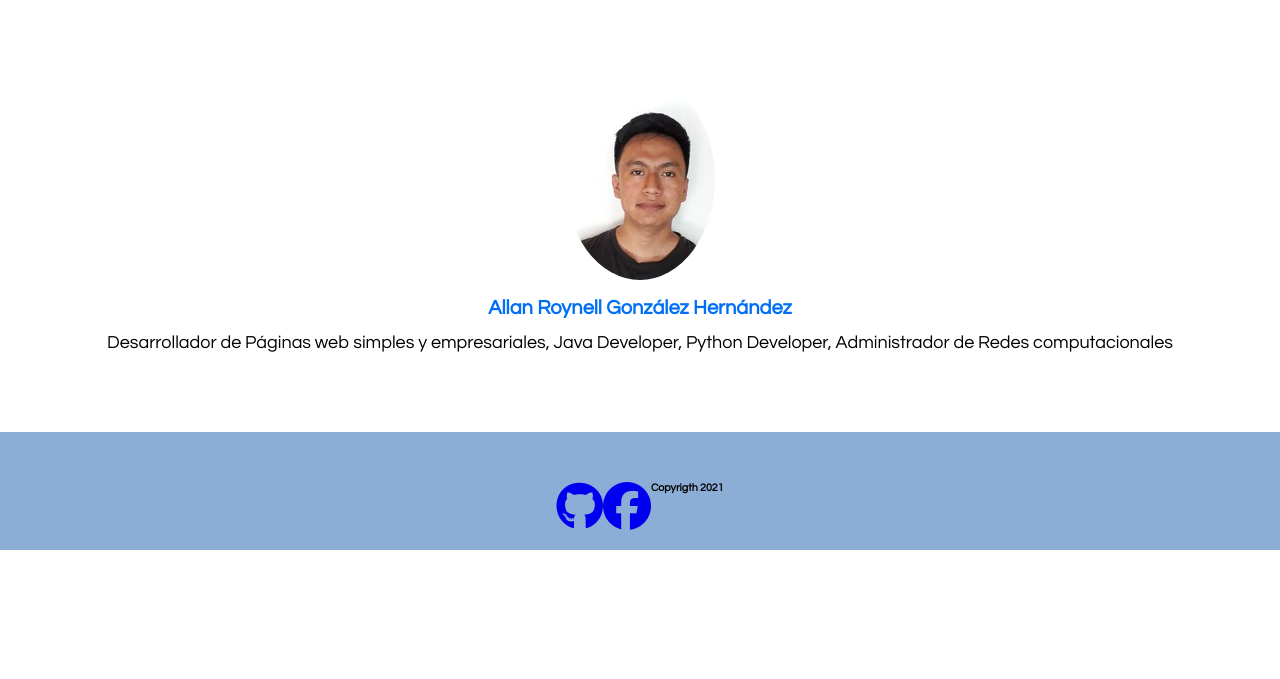
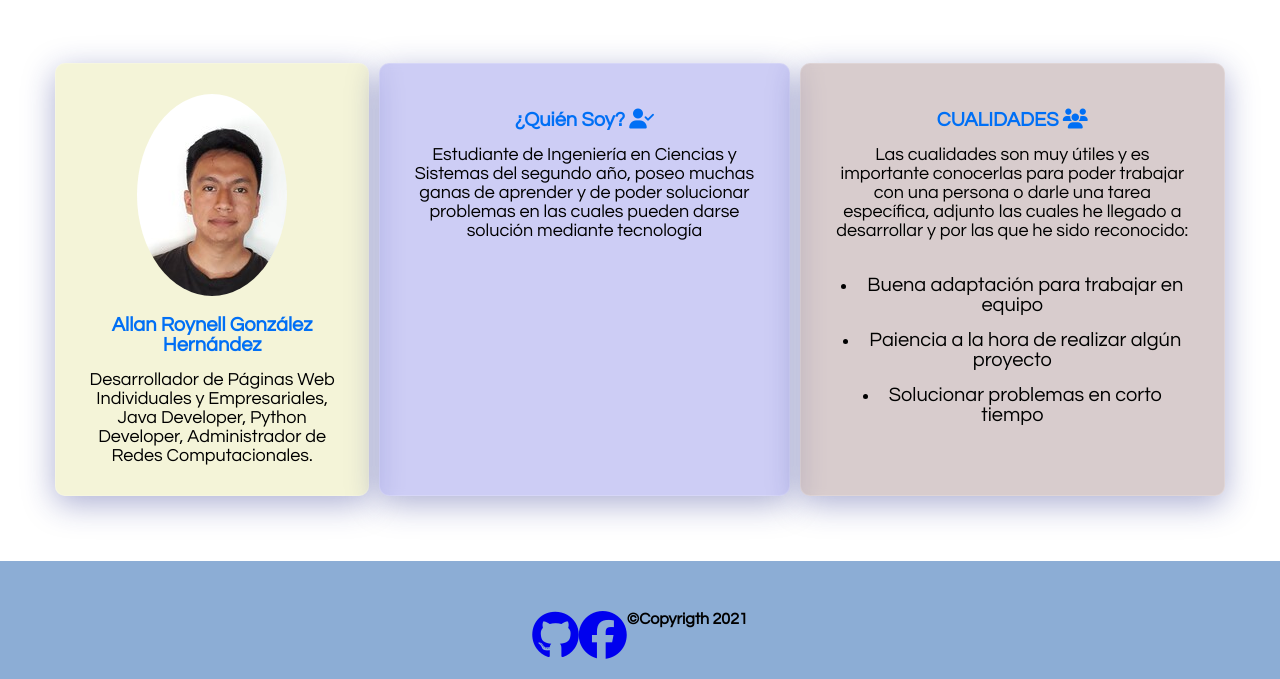
Before and after one commit to allgonzalez/IPC2_PRACTICA2, a plain HTML site: page index.html in a window 1280 px wide. Shown: the part 902-1581 px from the top of the page. Before the commit the page ends 1452 px from the top, so only its background shows below. Drawn offline with Linux system fonts and the light colour scheme.

Commit message:
Hola jeje

```diff
--- a/index.html
+++ b/index.html
@@ -17,7 +17,7 @@
        </label>
        <nav class="menu">
         <a href="#">Inicio</a>
-        <a href="#">Portafolio</a>
+        <a href="#persona">Portafolio</a>
         <a href="#">Contacto</a>
         <label for="check" class="esconder-menu">
             &#215
@@ -35,14 +35,27 @@
    </section>
 
    <section id="persona">
-    <div>
+    <div class="cont1">
         <img src="assets/foto.jpg" alt="">
         <h4>Allan Roynell González Hernández</h4>
-        <p>Desarrollador de Páginas web simples y empresariales,
-            Java Developer, Python Developer, Administrador de Redes computacionales
+        <p>Desarrollador de Páginas Web Individuales y Empresariales,
+            Java Developer, Python Developer, Administrador de Redes Computacionales.
         </p>
     </div>
+    <div class="cont2">
+        <h4>¿Quién Soy? <i class="fas fa-user-check"></i></h4>
+
+        <p>Estudiante de Ingeniería en Ciencias y Sistemas del segundo año, poseo muchas ganas de aprender y de poder solucionar problemas en las cuales pueden darse solución mediante tecnología</p>
+    </div>
+    <div class="cont3">
+        <h4>CUALIDADES <i class="fas fa-users"></i></h4>
+        <p>Las cualidades son muy útiles y es importante conocerlas para poder trabajar con una persona o darle una tarea específica, adjunto las cuales he llegado a desarrollar y por las que he sido reconocido: </p><br>
+        <li>Buena adaptación para trabajar en equipo</li>
+        <li>Paiencia a la hora de realizar algún proyecto</li>
+        <li>Solucionar problemas en corto tiempo</li>
+    </div>
    </section>
+
 
    <footer id="iconos">
         <div id="contenido-iconos">
@@ -59,7 +72,7 @@
                 </a>
 
             </div>
-            <div><h6>Copyrigth 2021</h6></div>
+            <div><h4>©Copyrigth 2021</h4></div>
         </div>
    </footer>
 </body>
--- a/style.css
+++ b/style.css
@@ -99,22 +99,74 @@ header{
     display: flex;
     justify-content: center;
     text-align: center;
+
 }
+
 #persona img{
 
     border-radius: 100%;
 }
+
 #persona div{
     padding: 30px 30px;
 }
+
+#persona div.cont1{
+    background: rgba( 199, 199, 62, 0.2 );
+    box-shadow: 0 8px 32px 0 rgba( 31, 38, 135, 0.37 );
+    backdrop-filter: blur( 5px );
+    -webkit-backdrop-filter: blur( 5px );
+    border-radius: 10px;
+    border: 1px solid rgba( 255, 255, 255, 0.18 );
+
+    margin-left: 5px;
+    margin-right: 5px;
+}
+#persona div.cont2{
+    background: rgba( 5, 5, 206, 0.2 );
+    box-shadow: 0 8px 32px 0 rgba( 31, 38, 135, 0.37 );
+    backdrop-filter: blur( 5px );
+    -webkit-backdrop-filter: blur( 5px );
+    border-radius: 10px;
+    border: 1px solid rgba( 255, 255, 255, 0.18 );
+
+    margin-left: 5px;
+    margin-right: 5px;
+}
+#persona div.cont3{
+    background: rgba( 60, 3, 9, 0.2 );
+    box-shadow: 0 8px 32px 0 rgba( 31, 38, 135, 0.37 );
+    backdrop-filter: blur( 5px );
+    -webkit-backdrop-filter: blur( 5px );
+    border-radius: 10px;
+    border: 1px solid rgba( 255, 255, 255, 0.18 );
+
+    margin-left: 5px;
+    margin-right: 5px;
+}
+
+
 #persona div h4{
     color: #006FF5;
+    font-size: 20px;
+    margin: 15px 0px;
+}
+#persona div, li{
     font-size: 20px;
     margin: 15px 0px;
 }
 #persona div p{
     font-size: 18px;
 }
+
+/*
+#persona div.quien-soy{
+    background-color: #28EABB;
+
+    margin-top: 180px;
+}
+*/
+
 
 /*ICONOS*/
 #iconos{
@@ -134,7 +186,9 @@ header{
 .contenido-iconos div a{
     color: black;
 }
-
+.contenido-iconos div h4{
+    color: blue;
+}
 /*Responsive*/
 
 @media(max-width: 678px){
@@ -170,5 +224,7 @@ header{
     /*Persona*/
     #persona{
         flex-direction: column;
+        margin-bottom: 25px;
+        margin-top: 25px;
     }
 }
```
